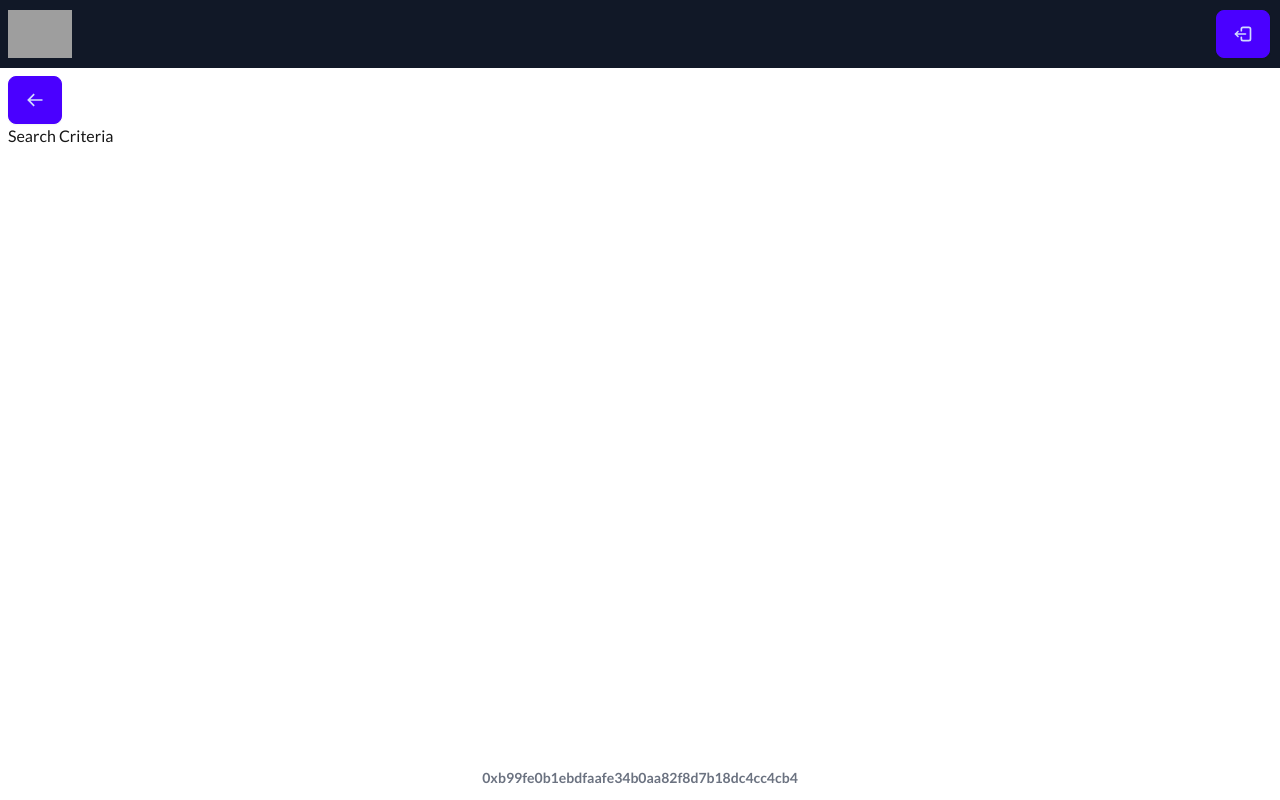
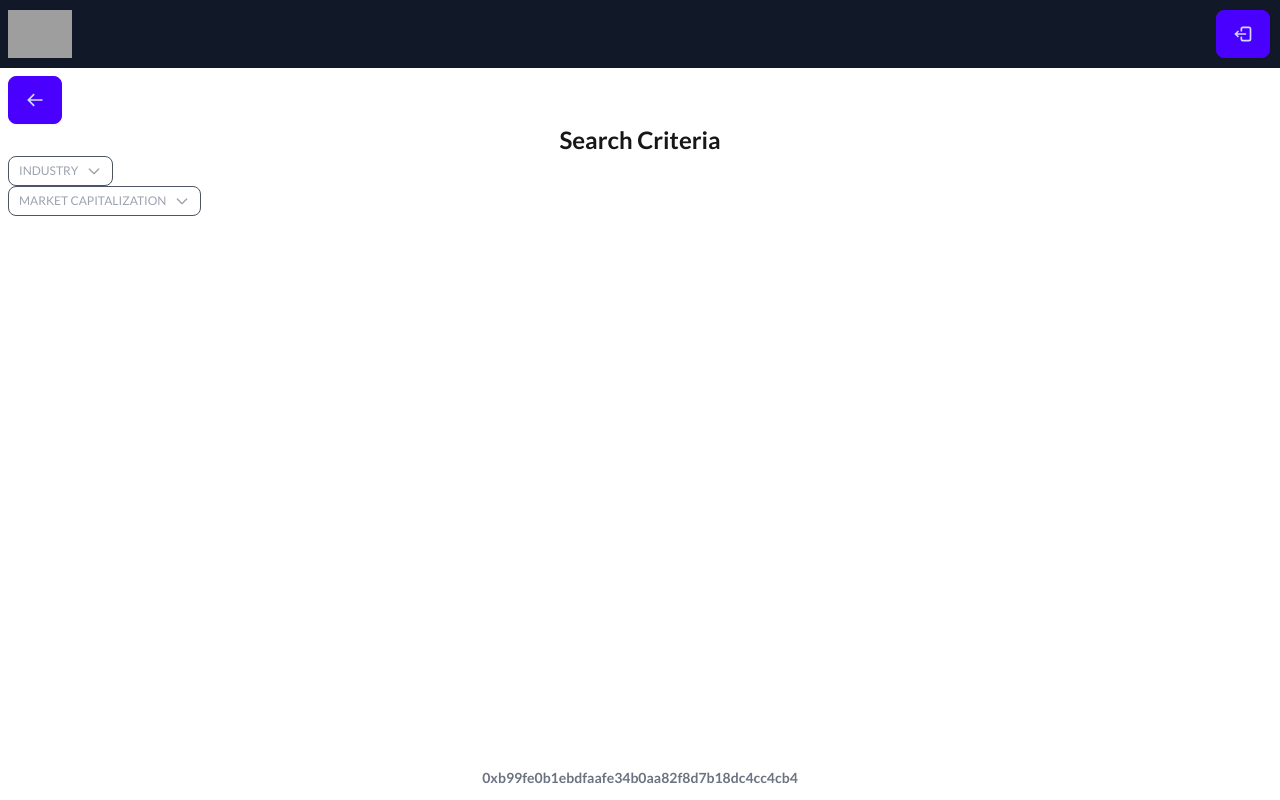
Before and after one commit to georgephilippas-ber/finance-fastapi-sqlmodel, a Next.js app in the folder nexus/: page /members/company/search-criteria in a window 1280 px wide. Built offline with nearby package versions, Linux system fonts and the light colour scheme; grey boxes are pictures that could not be loaded.

Commit message:
Initial commit

```diff
--- a/nexus/src/actions/financial/company.ts
+++ b/nexus/src/actions/financial/company.ts
@@ -1,5 +1,6 @@
 import {fastApiClient} from "@/instance/axios-instance";
-import {company_details_type, company_overview_type, criterion_type} from "@/schema/schema";
+import {company_details_type, company_overview_type} from "@/schema/schema";
+import {criterion_type} from "@/schema/criterion-schema";
 
 export async function search(query: string | undefined = undefined, criteria: criterion_type[] | undefined = undefined): Promise<company_overview_type[]>
 {
--- a/nexus/src/app/members/company/search-criteria/page.tsx
+++ b/nexus/src/app/members/company/search-criteria/page.tsx
@@ -1,5 +1,8 @@
+'use client'
+
 import Link from "next/link";
 import {BiArrowBack} from "react-icons/bi";
+import {GroupOptions, MetricOptions} from "@/schema/criterion-schema";
 
 export default function ()
 {
@@ -11,9 +14,11 @@ export default function ()
                         <BiArrowBack className={"text-xl"}/>
                     </button>
                 </Link>
-                <div>
-                    {"Search Criteria"}
-                </div>
+                <p className={"text-2xl font-semibold text-center"}>
+                    Search Criteria
+                </p>
+                <GroupOptions onSelect={console.log}/>
+                <MetricOptions onSelect={console.log}/>
             </div>
         </div>
     );
--- a/nexus/src/components/server/company/company-overview.tsx
+++ b/nexus/src/components/server/company/company-overview.tsx
@@ -19,7 +19,7 @@ export function CompanyOverview({company_overview}: { company_overview: company_
                     {company_overview.currency_code}
                 </div>
             </div>
-            <details open className={"m-2"}>
+            <details open className={"m-2 dropdown"}>
                 <summary className={"text-lg cursor-pointer"}>Description</summary>
                 <p className={"text-sm text-justify p-4"}>
                     {company_overview.description}
--- /dev/null
+++ b/nexus/src/schema/criterion-schema.tsx
@@ -0,0 +1,71 @@
+import {Dropdown} from "flowbite-react";
+import {useState} from "react";
+
+export type metric_direction_type = 'DESC' | 'ASC';
+
+export type metric_type =
+    | 'market_capitalization'
+    | 'return_on_assets'
+    | 'operating_profit_margin';
+
+type metric_display_type = {
+    [key in metric_type]: string
+}
+
+const metrics: metric_display_type = {
+    'market_capitalization': 'market capitalization',
+    'return_on_assets': 'return on assets',
+    'operating_profit_margin': 'operating profit margin'
+};
+
+export function MetricOptions({onSelect}: { onSelect?: (metric: metric_type) => void })
+{
+    const [selection, setSelection] = useState<metric_type>("market_capitalization");
+
+    return (
+        <Dropdown size={"xs"} color={"gray"} label={metrics[selection].toUpperCase()} dismissOnClick={true}>
+            {Object.entries(metrics).map(([key, value]) => <Dropdown.Item onClick={() =>
+            {
+                setSelection(key as metric_type);
+
+                onSelect?.(key as metric_type);
+            }} className={"text-xs"}
+                                                                          key={key}>{value.toUpperCase()}</Dropdown.Item>)}
+        </Dropdown>
+    );
+}
+
+export type group_type = 'GICSIndustry' | 'GICSSector' | 'country';
+
+export type criterion_type = {
+    metric: metric_type;
+    metric_direction: metric_direction_type;
+    groups: Array<[group_type | null, number]>;
+};
+
+type group_display_type = {
+    [key in group_type]: string
+}
+
+const groups: group_display_type = {
+    'GICSIndustry': 'industry',
+    'GICSSector': 'sector',
+    'country': 'country'
+};
+
+export function GroupOptions({onSelect}: { onSelect?: (group: group_type) => void })
+{
+    const [selection, setSelection] = useState<group_type>("GICSIndustry");
+
+    return (
+        <Dropdown size={"xs"} color={"gray"} label={groups[selection].toUpperCase()} dismissOnClick={true}>
+            {Object.entries(groups).map(([key, value]) => <Dropdown.Item onClick={() =>
+            {
+                setSelection(key as group_type);
+
+                onSelect?.(key as group_type);
+            }} className={"text-xs"}
+                                                                         key={key}>{value.toUpperCase()}</Dropdown.Item>)}
+        </Dropdown>
+    );
+}
```
Also changed, not shown: nexus/src/schema/schema.ts (+0 -16 lines).
